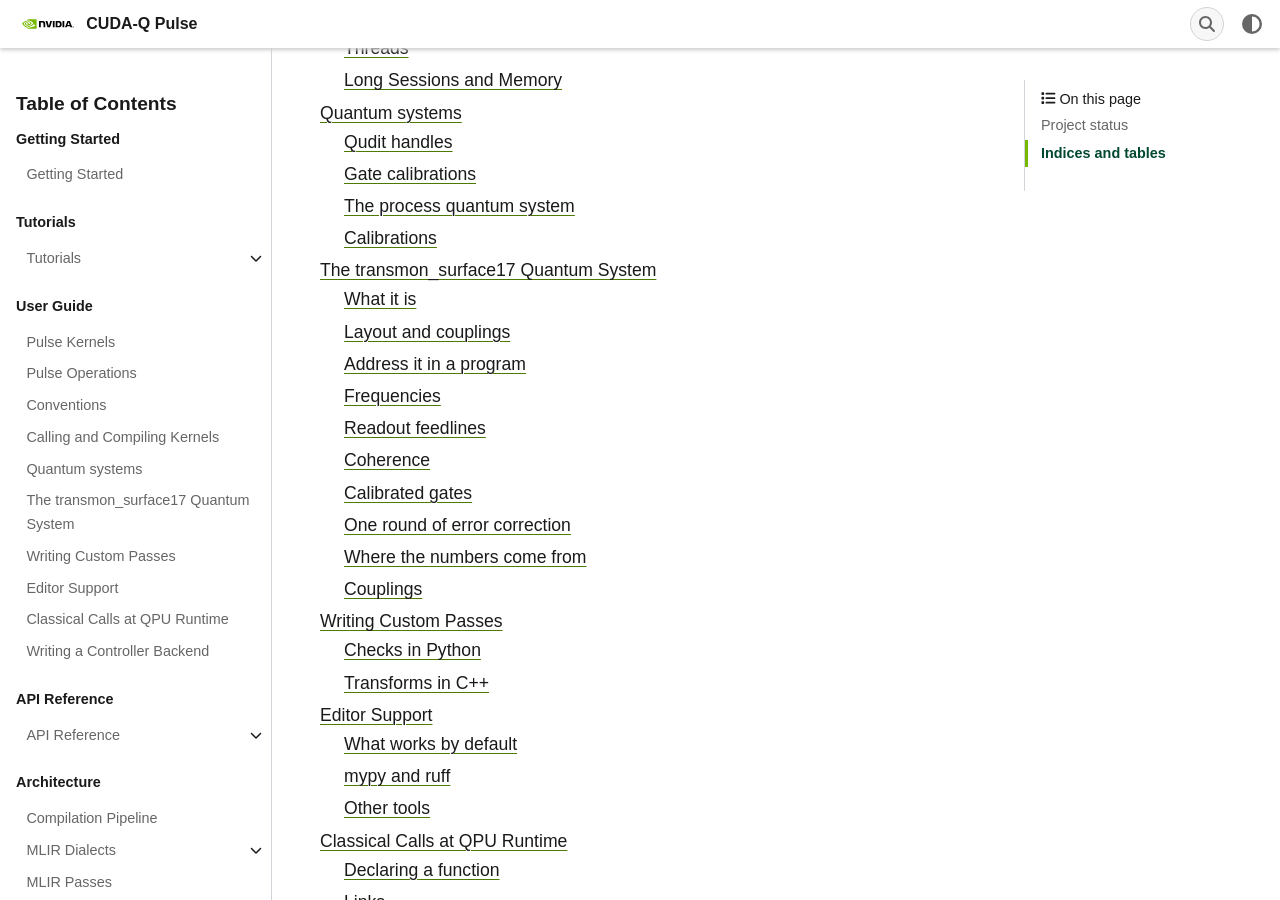
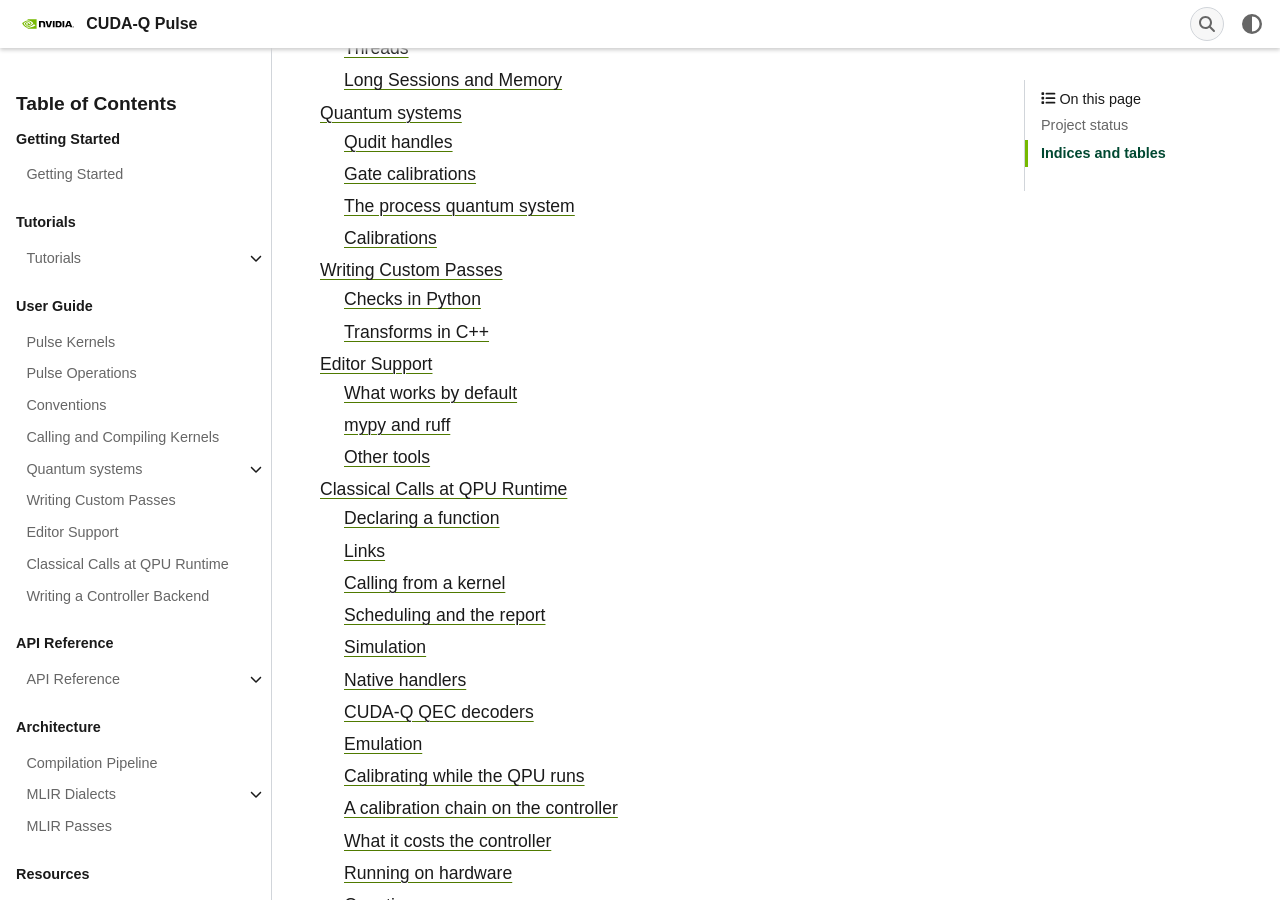
Before and after one commit to Arishsingh/cudaq-pulse, a Sphinx documentation site: the page built from docs/index.rst, in a window 1280 px wide and 900 px high, scrolled down 2495 px. Built offline with Sphinx 7.4.7, drawn with Linux system fonts in a browser that asks for light colours; some web fonts are replaced; pages that are not in the unit, such as notebooks, are missing from menus; the version number could not be read and is left out; part of the change alters nothing that is shown.

Commit message:
List the transmon_surface17 page under Quantum systems
The page that shows the shipped quantum system's layout, frequencies and
calibrated gates sat in the User Guide's table of contents beside the
guide's own chapters. It describes one quantum system, so it now belongs
to the Quantum systems chapter: that page's table of contents lists it,
and the site's sidebar shows it nested there. Its address and the links
to it are unchanged.

Signed-off-by: A.M. Santana <anthonys@nvidia.com>

```diff
--- a/docs/index.rst
+++ b/docs/index.rst
@@ -62,7 +62,6 @@ Project status
    user_guide/conventions
    user_guide/compilation
    user_guide/quantum_systems
-   user_guide/transmon_surface17
    user_guide/custom_passes
    user_guide/editors
    user_guide/classical_calls
--- a/docs/user_guide/quantum_systems.rst
+++ b/docs/user_guide/quantum_systems.rst
@@ -4,6 +4,12 @@
 
 Quantum systems
 ===============
+
+.. toctree::
+   :hidden:
+   :maxdepth: 1
+
+   transmon_surface17
 
 A *quantum system* is the calibrated physics of a machine (qudit
 frequencies and anharmonicities, couplings, residual ZZ, T1/T2, the pulses
```
